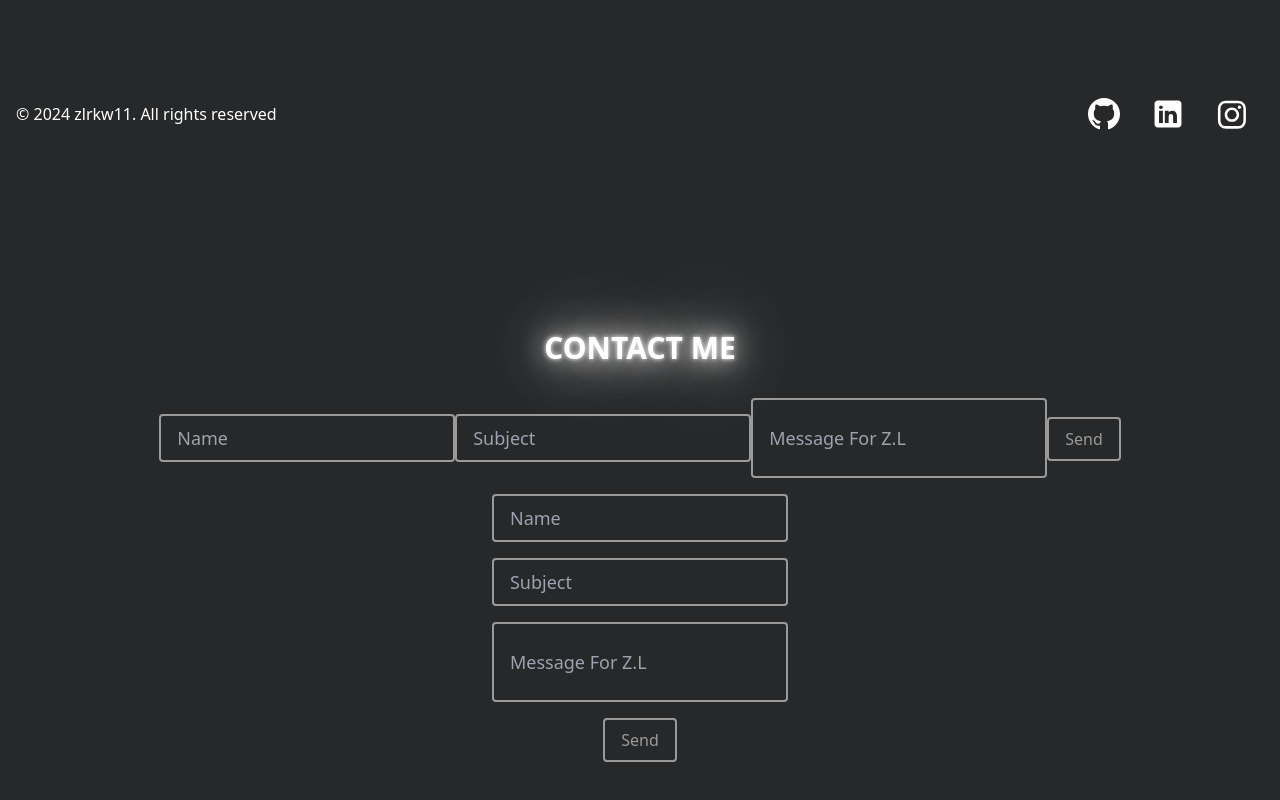
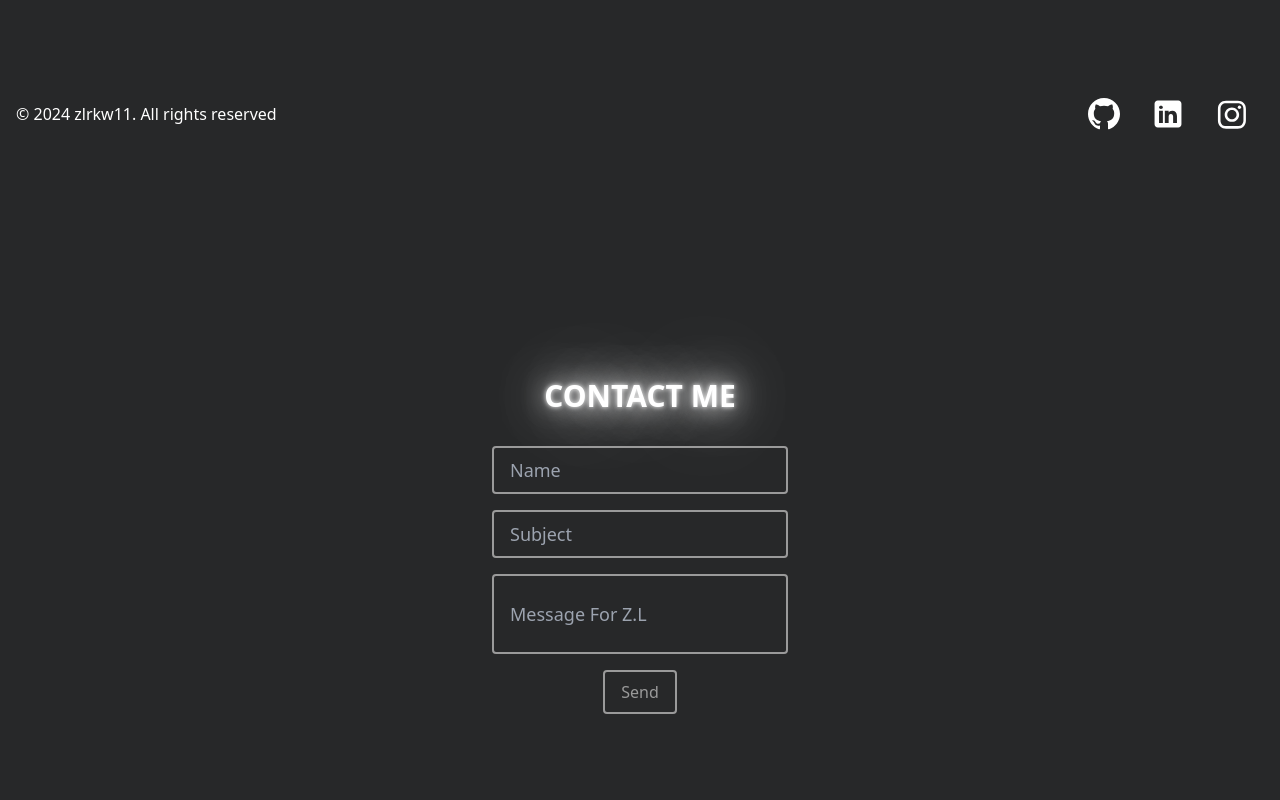
Before and after one commit to zlrkw11/portfolio-zl, a React (Vite) app: page / in a window 1280 px wide. Shown: the part 654-1454 px from the top of the page. Built offline with nearby package versions, Linux system fonts and the light colour scheme.

Commit message:
form styling move

```diff
--- a/src/pages/Contacts.jsx
+++ b/src/pages/Contacts.jsx
@@ -10,8 +10,8 @@ function Contacts() {
         <h1 className="text-white text-3xl font-bold title">CONTACT ME</h1>
       </div>
 
-      <div className="flex flex-col gap-4 items-center justify-center mt-8">
-        <form>
+      <div>
+        <form className="flex flex-col gap-4 items-center justify-center mt-8">
           <input
             required
             type="text"
@@ -37,27 +37,6 @@ function Contacts() {
             Send
           </button>
         </form>
-        <input
-          required
-          type="text"
-          placeholder="Name"
-          className="px-4 py-2 text-lg box text-white outline-none border-2 border-dark-2 rounded hover:border-white ease-in-out duration-200 peer focus:border-white bg-inherit hover:-translate-x-4 transition"
-        ></input>
-        <input
-          required
-          type="text"
-          placeholder="Subject"
-          className="px-4 py-2 text-lg box text-white outline-none border-2 border-dark-2 rounded hover:border-white ease-in-out duration-200 peer focus:border-white bg-inherit hover:translate-x-4 transition"
-        ></input>
-        <input
-          required
-          type="text"
-          placeholder="Message For Z.L"
-          className="px-4 py-6 text-lg box text-white outline-none border-2 border-dark-2 rounded hover:border-white ease-in-out duration-200 peer focus:border-white bg-inherit hover:-translate-x-4 transition"
-        ></input>
-        <button className="px-4 py-2 rounded border-dark-2 border-2 text-dark-2 box hover:border-white hover:text-white outline-none focus:border-white">
-          Send
-        </button>
       </div>
     </div>
   );
```
